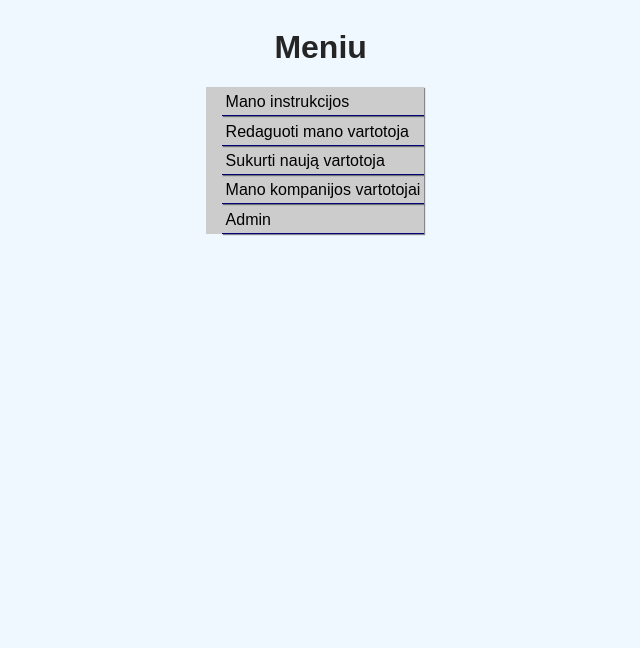
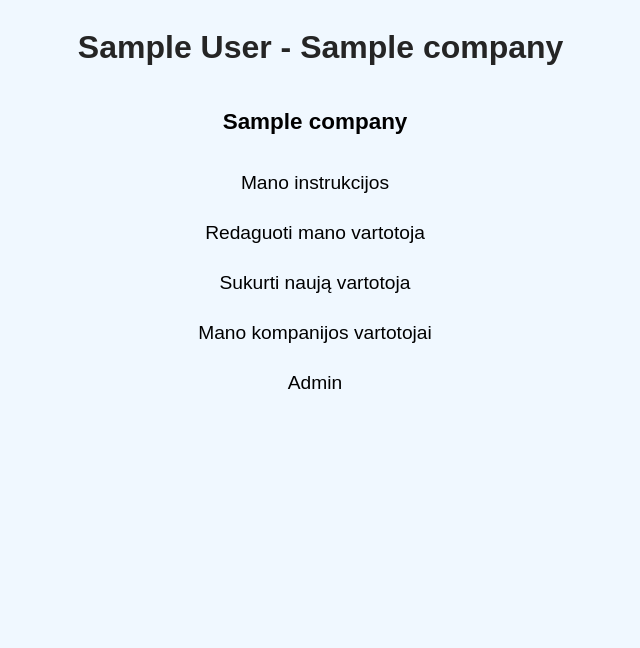
Before and after one commit to drabulis/orimgas, a Django app: page / in a window 1280 px wide. Shown: the part 56-704 px from the top of the page, without its empty margins (325-965 px from the left). Run offline with Django 4.2, Linux system fonts and the light colour scheme; a user stored in the database is signed in; tables that the repository leaves empty hold one stand-in row (values such as "Sample post").

Commit message:
Fixed password, and hashing issues

```diff
--- a/orimgas/accounts/models.py
+++ b/orimgas/accounts/models.py
@@ -2,6 +2,7 @@ from typing import Any
 from django.db import models
 from django.urls import reverse
 from django.utils.translation import gettext_lazy as _
+from django.contrib.auth.hashers import make_password, is_password_usable
 from django.contrib.auth.models import UserManager,AbstractBaseUser, PermissionsMixin
 
 class CustomUserManager(UserManager):
@@ -10,6 +11,7 @@ class CustomUserManager(UserManager):
             raise ValueError('The given email must be set')
 
         email = self.normalize_email(email)
+        password = make_password(password)
         user = self.model(email=email, **extra_fields)
         user.set_password(password)
         user.save(using=self._db)
@@ -21,6 +23,7 @@ class CustomUserManager(UserManager):
             raise ValueError('The given email must be set')
 
         email = self.normalize_email(email)
+        password = make_password(password)
         user = self.model(email=email, **extra_fields)
         user.set_password(password)
         user.save(using=self._db)
@@ -59,7 +62,7 @@ class User(AbstractBaseUser, PermissionsMixin):
                                 related_name="users",
                                 blank=True,
                                 default=None)
-    photo = models.ImageField("photo", upload_to="users", blank=True, null=True)
+    date_of_birth = models.DateField(blank=True, null=True)
 
     date_joined = models.DateTimeField(auto_now_add=True)
     last_login = models.DateTimeField(auto_now=True, blank=True, null=True)
@@ -75,7 +78,12 @@ class User(AbstractBaseUser, PermissionsMixin):
     EMAIL_FIELD = 'email'
     REQUIRED_FIELDS = []
 
+    def save(self, *args, **kwargs):
+        # Hash the password only if it's not already hashed
+        if not self.password or not self.password.startswith(('pbkdf2_sha256$', 'bcrypt', 'argon2')):
+            self.password = make_password(self.password)
 
+        super().save(*args, **kwargs)
 
     def __str__(self):
         return self.email
--- a/orimgas/orimgasapp/static/css/base_style.css
+++ b/orimgas/orimgasapp/static/css/base_style.css
@@ -69,6 +69,9 @@ ul.list{
     margin: 0;
     padding: 0;
     background-color: rgb(204, 204, 204);
+    box-shadow: 1px 1px 1px #25252588;
+    border-radius: 0.5rem;
+
 }
 ul.list li{
     margin-left: 1rem;
@@ -78,6 +81,7 @@ ul.list li{
     list-style-type: none;
     border-bottom: 1px solid #01017a;
     box-shadow: 1px 1px 1px #25252588;
+    align-items: center;
 }
 ul.list li a{
     color: black;
@@ -201,6 +205,20 @@ ul.nav li.right {
     justify-content: center;
     font-size: 1.2rem;
     font-family: sans-serif;
-
-
 }
+.menu ul{
+    list-style-type: none;
+    margin: 0;
+    padding: 0;
+    overflow: hidden;
+}
+.menu li{
+    float: center;
+}
+.menu li a {
+    display: block;
+    color: black;
+    text-align: center;
+    padding: 14px 16px;
+    text-decoration: none;
+}
--- a/orimgas/orimgasapp/templates/main/menu.html
+++ b/orimgas/orimgasapp/templates/main/menu.html
@@ -2,8 +2,9 @@
 <title>{% block title %}Meniu {{ block.super }}{% endblock title %}</title>
 {% block content %}
 <div class="menu">
-    <h1>Meniu</h1>
-    <ul class="list">
+<h1>{{ user.get_full_name }} - {{ user.company }}</h1>
+<h3>{{ user.company }}</h3>
+<ul >
     {% if user.is_authenticated %}
     <li>
         <a href= "{% url 'user_instructions' %}">Mano instrukcijos</a>
--- a/orimgas/orimgasapp/templates/main/my_company_users.html
+++ b/orimgas/orimgasapp/templates/main/my_company_users.html
@@ -19,8 +19,8 @@
                 <td>{{ user_list_obj.email }}</td>
                 <td>{{ user_list_obj.company.name }}</td>
                 <td>{{ user_list_obj.position.name }}</td>
-                <td>{% for instruction in user_list_obj.instructions.all  %}
-                    {{ instruction.name }},
+                <td>{% for instruction in user_list_obj.userinstructionsign_all  %}
+                    {{ instruction.instruction.name }}-{{ instruction.status }}
                     {% endfor %}
                 </td>
                 <td><a href="{% url 'user_detail' user_list_obj.id %}">Perziureti vartotoja</a></td>
--- a/orimgas/orimgasapp/urls.py
+++ b/orimgas/orimgasapp/urls.py
@@ -1,4 +1,5 @@
 from django.urls import path
+from django.contrib.auth.views import LoginView
 from . import views
 
 
@@ -12,4 +13,5 @@ urlpatterns = [
     path('main/user_instructions/<int:pk>_sign/', views.UserInstructionSignUpdateView.as_view(), name='user_instruction_detail'),
     path('serve_pdf/<int:instruction_id>/', views.serve_pdf, name='serve_pdf'),
     path('main/supervisor_edit_user/<int:pk>/', views.SupervisorEditUserView.as_view(), name='supervisor_edit_user'),
+    path('login/', LoginView.as_view(), name='login'),
 ]
--- a/orimgas/orimgasapp/views.py
+++ b/orimgas/orimgasapp/views.py
@@ -10,6 +10,7 @@ from django.views import generic
 from django.http import FileResponse
 from . import models, forms
 from django.core.exceptions import PermissionDenied
+
 
 
 class UserMeniuView(LoginRequiredMixin, generic.ListView):
@@ -99,6 +100,9 @@ class UserEditView(LoginRequiredMixin, generic.UpdateView):
     template_name = 'main/user_edit.html'
     fields = ['email', 'first_name', 'last_name', 'password']
 
+    def get_success_url(self):
+        return reverse_lazy('menu')
+
 
 class MyCompanyUsersView(LoginRequiredMixin, generic.ListView):
     model = models.User
@@ -159,6 +163,9 @@ class SupervisorEditUserView(LoginRequiredMixin, generic.UpdateView):
 
     def form_valid(self, form):
         user = form.save(commit=False)
+        password = self.request.POST.get('password')
+        if password:
+            user.set_password(password)
         user.save()
         instructions = form.cleaned_data.get('instructions')
         existing_signs = models.UserInstructionSign.objects.filter(user=user)
```
Also changed, not shown: orimgas/accounts/templates/registration/login.html (+16 -3 lines), orimgas/orimgas/settings.py (+19 -0 lines), orimgas/orimgasapp/forms.py (+13 -0 lines), orimgas/accounts/forms.py (added), orimgas/accounts/migrations/0007_remove_user_photo_user_date_of_birth.py (added), orimgas/orimgasapp/migrations/0004_alter_instruction_periodiskumas.py (added), 1 other file. Lines whose indentation alone changed are shown as unchanged.
